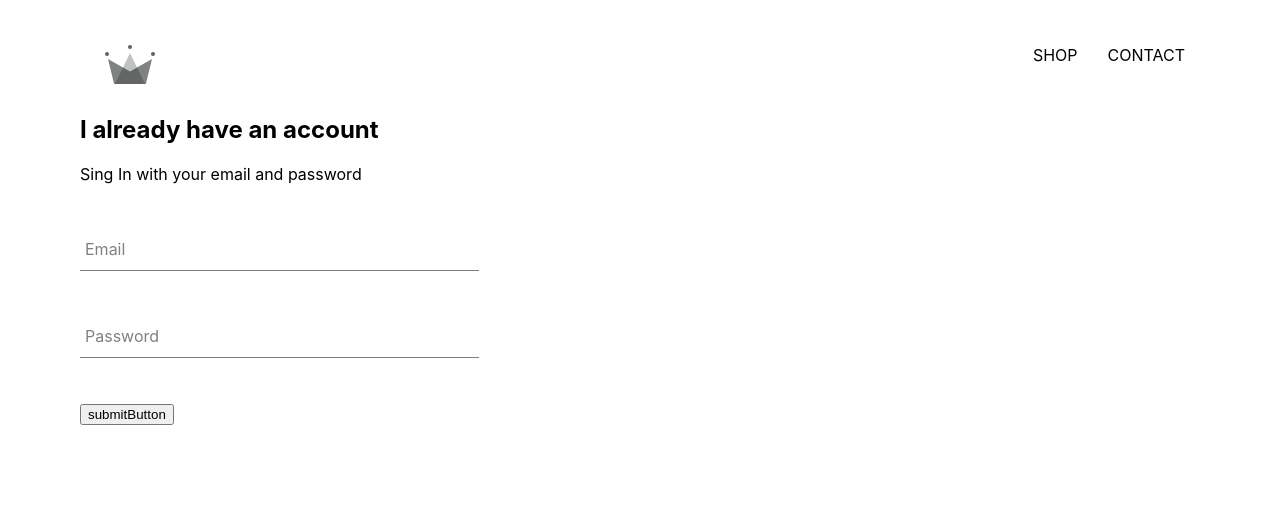
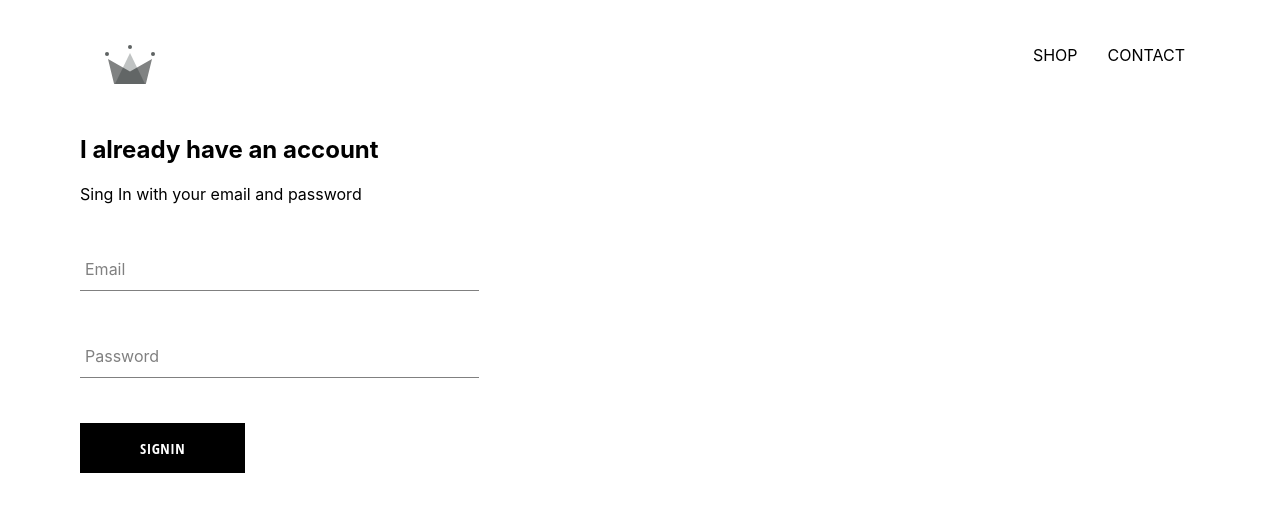
Before and after one commit to santoshkumar964887/React-clear-sky-cloths, a React (Create React App) app: page /singin in a window 1280 px wide. Shown: the top 512 px of the page. Built offline with nearby package versions, Linux system fonts and the light colour scheme.

Commit message:
Adding Button Component

```diff
--- /dev/null
+++ b/src/Componenets/Button/Button.jsx
@@ -0,0 +1,8 @@
+import React from 'react';
+import './button.style.scss';
+const Button=({children, ...otherPorps})=>(
+    <button className="button" {...otherPorps}>
+    {children}
+    </button>
+);
+export default Button;
--- /dev/null
+++ b/src/Componenets/Button/button.style.scss
@@ -0,0 +1,22 @@
+.button {
+    min-width: 165px;
+    width: auto;
+    height: 50px;
+    letter-spacing: 0.5px;
+    line-height: 50px;
+    padding: 0 35px 0 35px;
+    font-size: 15px;
+    background-color: black;
+    color: white;
+    text-transform: uppercase;
+    font-family: 'Open Sans Condensed';
+    font-weight: bolder;
+    border: none;
+    cursor: pointer;
+
+    &:hover {
+      background-color: white;
+      color: black;
+      border: 1px solid black;
+    }
+  }
--- a/src/Componenets/SingIn/SingIn.jsx
+++ b/src/Componenets/SingIn/SingIn.jsx
@@ -1,6 +1,7 @@
 import React,{Component} from 'react';
 import './singIn.style.scss';
 import FormInput from '../formInput/FormInput';
+import Button from '../Button/Button';
 class Singin extends Component{
     constructor(){
         super();
@@ -29,7 +30,7 @@ class Singin extends Component{
 
                     <FormInput type="password" name='password' handelChange={this.onchange}  value={this.state.password} label='Password' required/>
 
-                    <input type="submit" value='submitButton'/>
+                    <Button type="submit"> SIGNIN</Button>
                 </form>
             </div>
 
--- a/src/Componenets/SingIn/singIn.style.scss
+++ b/src/Componenets/SingIn/singIn.style.scss
@@ -1,3 +1,8 @@
 .singin{
     width: 30vw;
+    display: flex;
+    flex-direction:column;
+    &.title{
+        margin: 15px 0px;
+    }
 }
```
